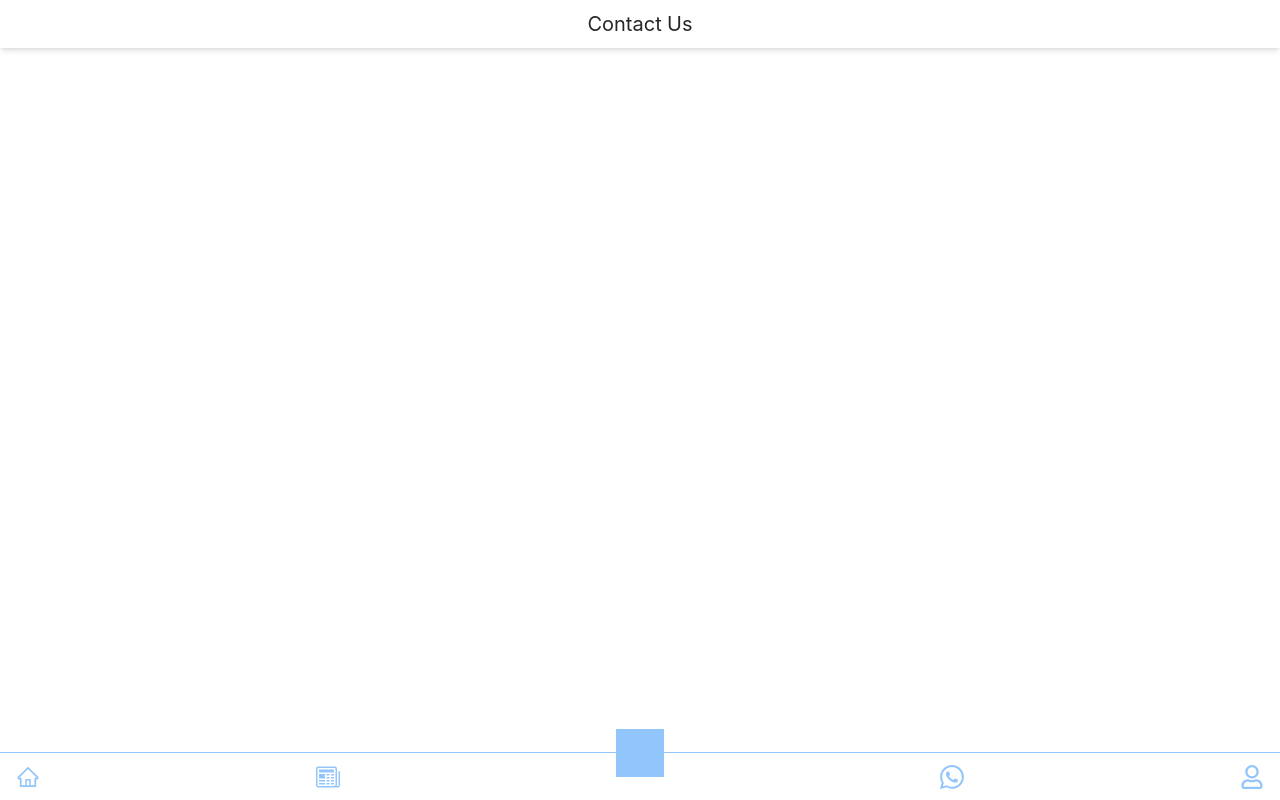
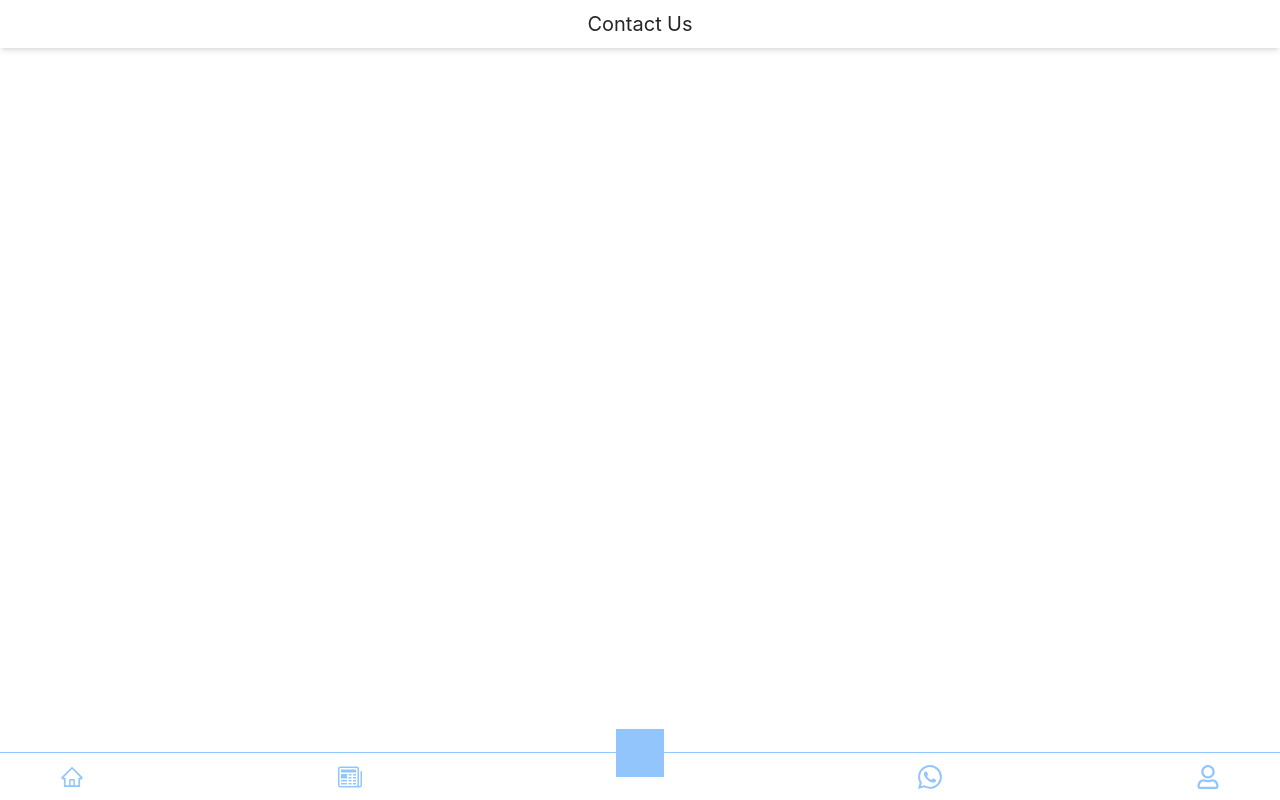
Before and after one commit to SandwhyDev/ktbbd_fe, a Next.js app: page /contact in a window 1280 px wide. Built offline with nearby package versions, Linux system fonts and the light colour scheme.

Commit message:
update footer

```diff
--- a/components/Footer.jsx
+++ b/components/Footer.jsx
@@ -7,7 +7,7 @@ import Link from "next/link";
 
 const Footer = () => {
   return (
-    <div className=" w-full h-12 px-4 fixed bottom-0 bg-white flex gap-4 items-center justify-between mt-16 border-t-[.5px] border-blue-300">
+    <div className=" w-full h-12 px-4 fixed bottom-0 bg-white flex gap-4 items-center justify-between mt-16 border-t-[.5px] border-blue-300 lg:px-[60px]">
       <Link passHref href={"/home"}>
         <span className="text-2xl text-blue-300">
           <AiOutlineHome />
--- a/pages/home/index.jsx
+++ b/pages/home/index.jsx
@@ -21,7 +21,7 @@ const index = ({ data_acara, data_dokumentasi }) => {
       <div className="w-full p-4 flex flex-col gap-2 justify-between items-center  lg:h-[300px] lg:py-4 lg:px-0 ">
         <div className="w-full flex justify-between items-center">
           <h1 className="text-xl font-bold">Pengumuman Acara</h1>
-          <span className="text-2xl font-bold">
+          <span className="text-2xl font-bold lg:hidden">
             <Link href={"/pengumanAcara"} passHref>
               <BsArrowRight />
             </Link>
@@ -54,7 +54,7 @@ const index = ({ data_acara, data_dokumentasi }) => {
       <div className="w-full -mt-4 p-4 flex flex-col gap-2  items-center lg:h-[250px] lg:mt-2 lg:mb-10 lg:py-4 lg:px-0">
         <div className="w-full flex justify-between items-center">
           <h1 className="text-xl font-bold">Dokumentasi Acara</h1>
-          <span className="text-2xl font-bold">
+          <span className="text-2xl font-bold lg:hidden">
             <Link href={"/dokumentasiAcara"} passHref>
               <BsArrowRight />
             </Link>
```
Also changed, not shown: 1 other file (tests, documents, lock files or other folders).
